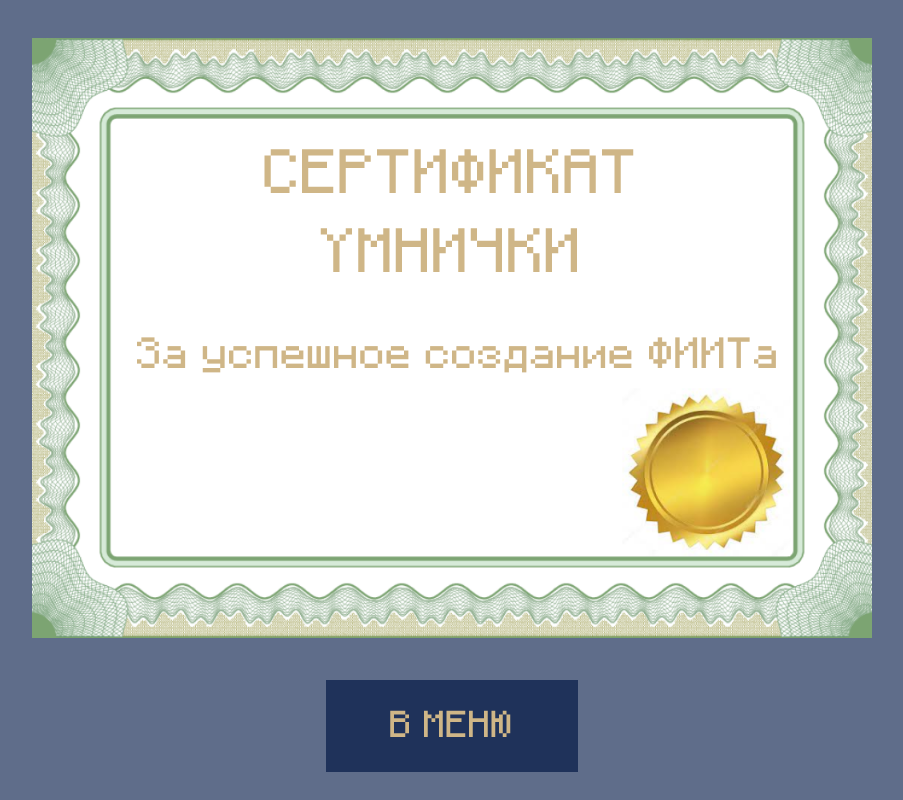
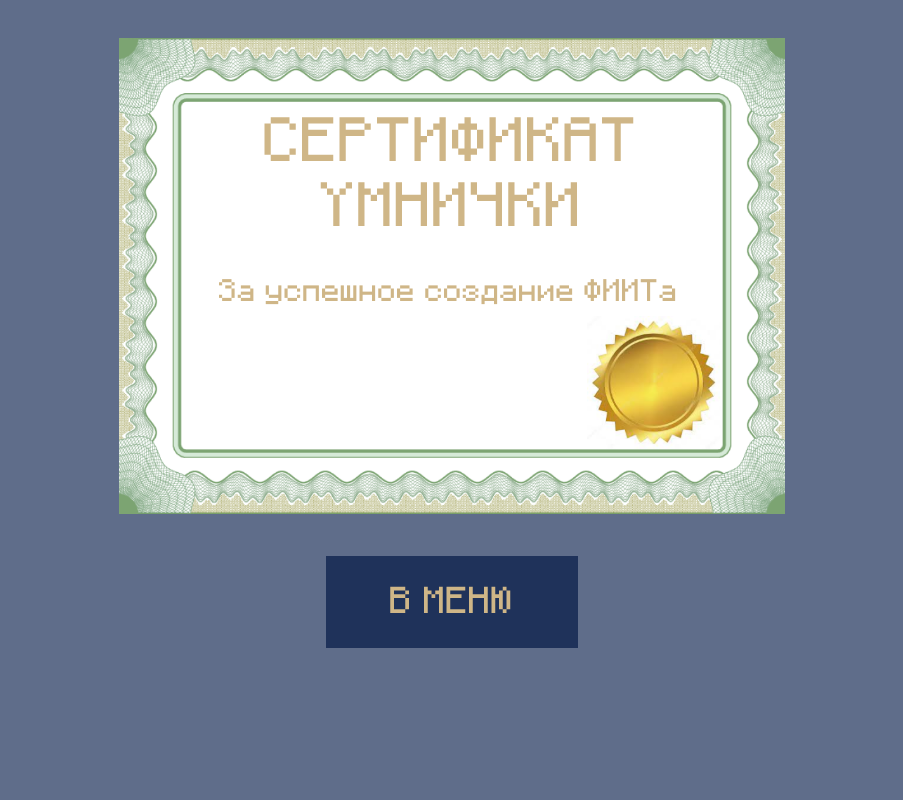
Before and after one commit to udarenienao/PESimulator, a PHP site: page /Final.html in a window 1280 px wide. Shown: the whole page, without its empty margins (188-1091 px from the left). Run offline with PHP 8.4, Linux system fonts and the light colour scheme.

Commit message:
Update Final.css

```diff
--- a/Final.css
+++ b/Final.css
@@ -36,8 +36,7 @@ body {
 .Image{
     position: center;
     margin: 30px;
-    width: 840px;
-    height: 600px;
+    width: 60%;
 }
 
 .container {
@@ -45,15 +44,16 @@ body {
     /*background-size: 1px 300%;*/
     font-family: "font", serif;
     color:#CFB687;
+    text-align: center;
 }
 
 /* Bottom left text */
 .result {
-    text-align: left;
-    font-size:35px;
+    text-align: center;
+    font-size:25px;
     position: absolute;
     bottom: 45%;
-    left: 15%;
+    left: 29%;
     white-space: pre;
 }
 
@@ -72,7 +72,7 @@ body {
 .bottom {
     text-align: center;
     position: absolute;
-    font-size:50px;
+    font-size:40px;
     bottom: 15%;
     left: 50%;
     transform: translate(-50%, -50%);
```
